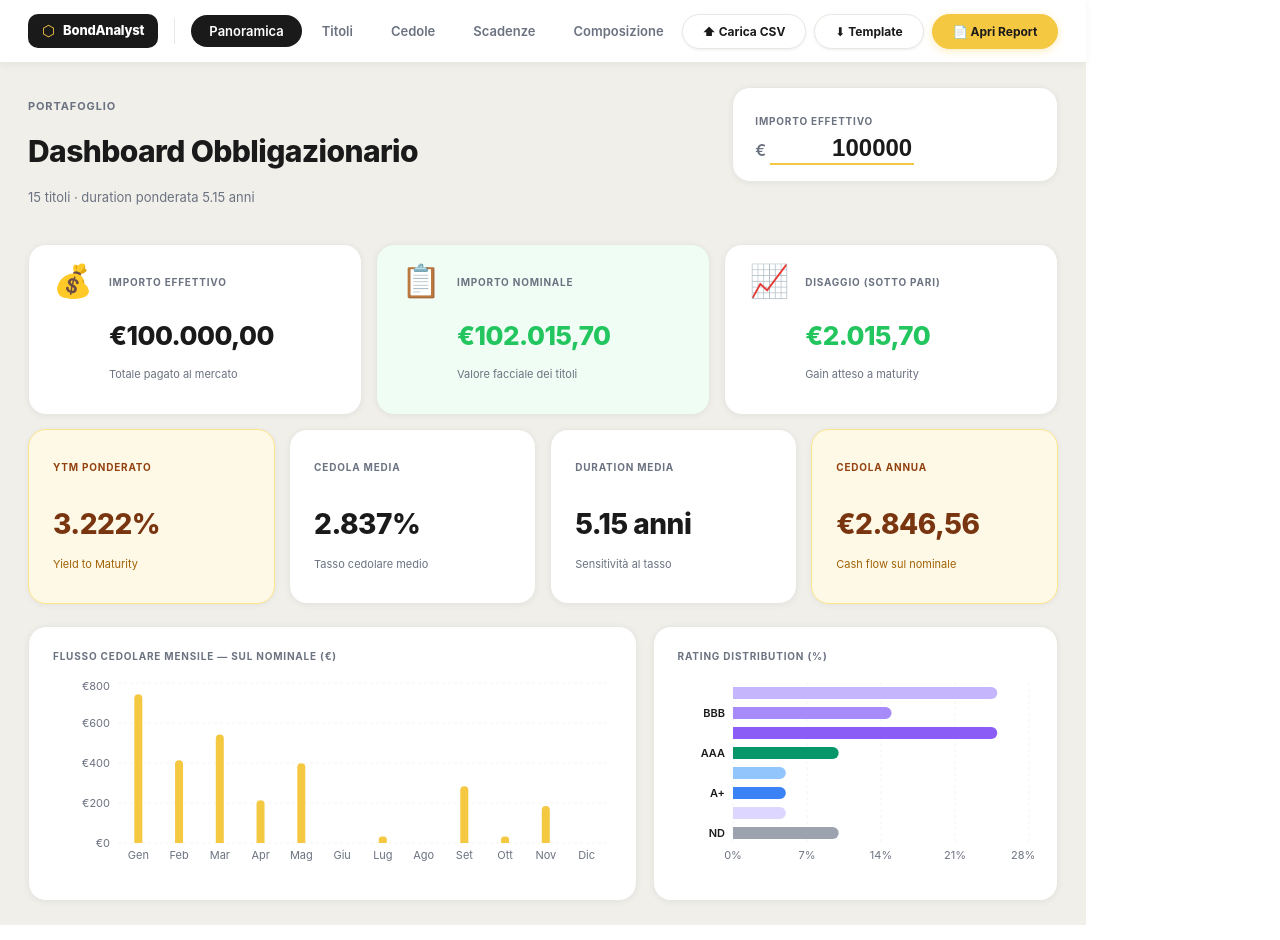
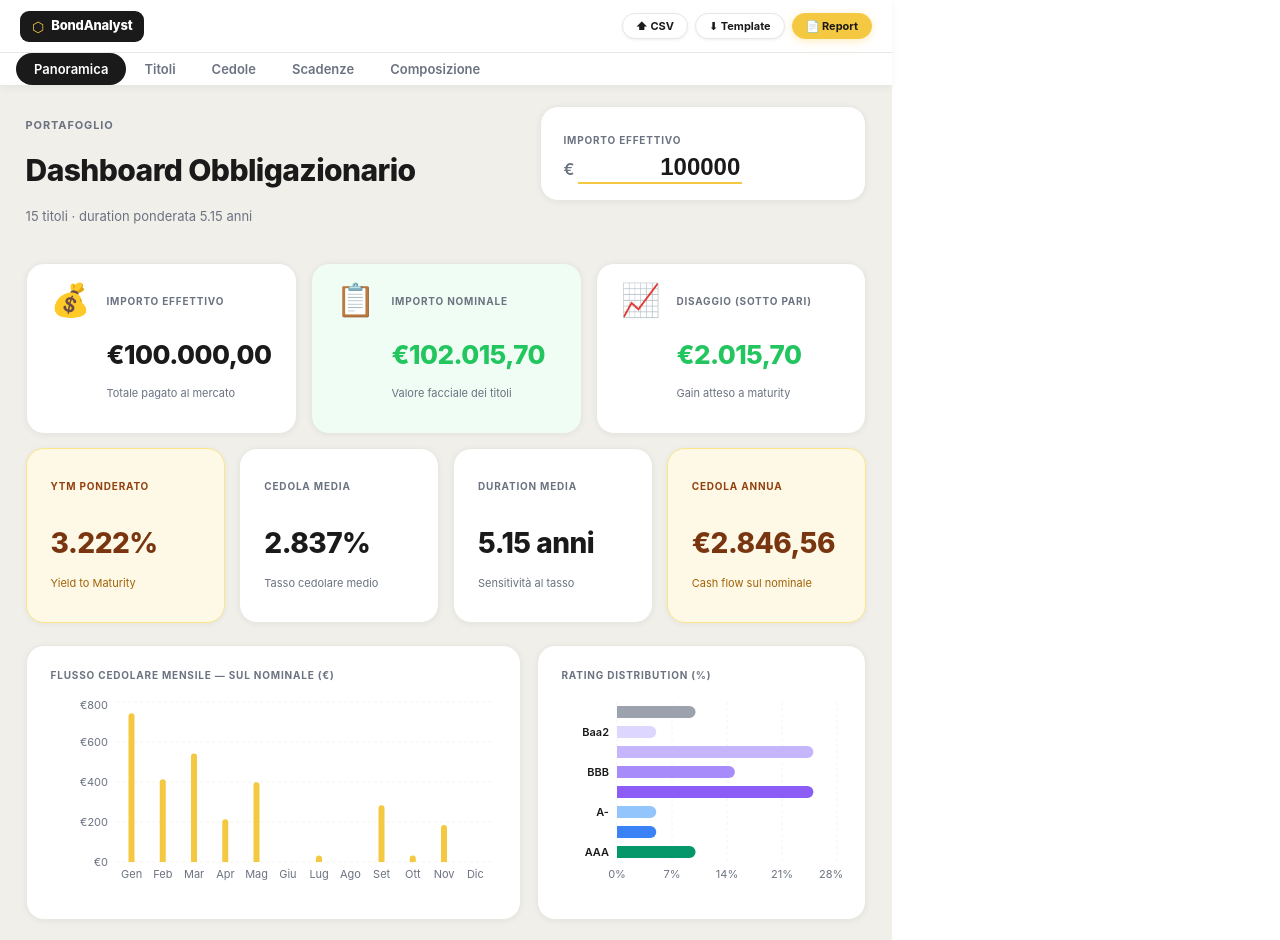
Before and after one commit to nobleongit/bond-dashboard, a React (Vite) app: page / in a window 1280 px wide. Built offline with nearby package versions, Linux system fonts and the light colour scheme.

Commit message:
Update App.jsx

```diff
--- a/src/App.jsx
+++ b/src/App.jsx
@@ -48,6 +48,15 @@ const COUPON_TYPE_COLORS = {
   "Fixed":"#22c55e","Variable":"#f59e0b","Floating":"#f59e0b",
   "Zero Coupon":"#9ca3af","Step Up":"#f97316","Inflazione":"#8b5cf6",
 };
+
+// Ordine standard rating investment grade → speculative → ND (per grafici)
+const RATING_ORDER = [
+  "AAA","AA+","AA","AA-","A+","A","A-",
+  "BBB+","BBB","BBB-","Baa1","Baa2","Baa3",
+  "BB+","BB","BB-","B+","B","B-",
+  "CCC+","CCC","CCC-","CC","C","D","ND",
+];
+const ratingRank = (r) => { const i = RATING_ORDER.indexOf(r); return i === -1 ? 999 : i; };
 
 // ─── DATI INIZIALI (aggiornati dal file Excel reale) ──────────────────────────
 const INITIAL_BONDS = [
@@ -119,9 +128,13 @@ function normalizeCouponType(raw="") {
 
 // ─── CSV PARSER ───────────────────────────────────────────────────────────────
 function parseCSV(text) {
-  const lines = text.trim().split(/\r?\n/);
-  if (lines.length < 2) return { error:"CSV non valido." };
-  const sep  = lines[0].includes(";") ? ";" : ",";
+  // Strip BOM if present (UTF-8 BOM: EF BB BF → \uFEFF)
+  const clean = text.replace(/^\uFEFF/, "").trim();
+  const lines = clean.split(/\r?\n/);
+  if (lines.length < 2) return { error:"CSV non valido: meno di 2 righe." };
+  // Auto-detect separator: ; or , or \t
+  const firstLine = lines[0];
+  const sep = firstLine.includes(";") ? ";" : firstLine.includes("\t") ? "\t" : ",";
   const hdrs = lines[0].split(sep).map(h=>h.trim().toLowerCase().replace(/['"]/g,""));
   const ix   = (...al) => { for(const a of al){const i=hdrs.indexOf(a);if(i>=0)return i;} return -1; };
   const c = {
@@ -197,6 +210,30 @@ function downloadCSVTemplate() {
   if(w){w.document.write(`<pre style="font-family:monospace;padding:20px;font-size:12px">${h}\n${e}</pre><p style="padding:0 20px;font-family:sans-serif;font-size:12px;color:#666">Copia e salva come .csv (separatore punto e virgola)</p>`);w.document.title="Template CSV";}
 }
 
+// ─── HELPERS REPORT ──────────────────────────────────────────────────────────
+// Genera una sezione di composizione HTML con barre CSS colorate
+function buildCompositionSection(title, data, colorMap) {
+  const max = Math.max(...data.map(d=>d.peso), 1);
+  const rows = data.map(d=>{
+    const col = colorMap[d.name] || "#94a3b8";
+    const pct = Number(d.peso).toFixed(1);
+    const bar = Math.round((d.peso/max)*100);
+    return `<tr>
+      <td style="padding:5px 8px;font-size:10px;white-space:nowrap;width:130px;color:#374151;font-weight:600">${d.name}</td>
+      <td style="padding:5px 8px;width:100%">
+        <div style="background:#f3f4f6;border-radius:4px;overflow:hidden;height:14px">
+          <div style="background:${col};width:${bar}%;height:14px;border-radius:4px;transition:width 0.3s"></div>
+        </div>
+      </td>
+      <td style="padding:5px 8px;font-size:10px;font-weight:700;color:${col};white-space:nowrap;text-align:right">${pct}%</td>
+    </tr>`;
+  }).join("");
+  return `<div style="break-inside:avoid;margin-bottom:14px">
+    <div style="font-size:9px;font-weight:800;color:#374151;text-transform:uppercase;letter-spacing:.1em;margin-bottom:8px">${title}</div>
+    <table style="width:100%;border-collapse:collapse;margin:0"><tbody>${rows}</tbody></table>
+  </div>`;
+}
+
 // ─── REPORT ───────────────────────────────────────────────────────────────────
 function openReport(bonds,totale,stats,monthlyData) {
   const today=new Date().toLocaleDateString("it-IT");
@@ -262,6 +299,33 @@ td{padding:5px 5px;border-bottom:1px solid #f3f4f6;font-size:10px}tr:nth-child(e
 <tbody><tr><td style="font-weight:700">${new Date().getFullYear()+1}</td>${cedRow}
 <td align="right" style="font-weight:800;background:#fffbeb;color:#92400e">${fe(monthlyData.reduce((s,m)=>s+m.cedola,0))}</td>
 </tr></tbody></table>
+<div class="sec">Composizione Portafoglio</div>
+<div style="display:grid;grid-template-columns:1fr 1fr 1fr;gap:20px;margin-bottom:20px">
+  ${(()=>{
+    const ratingMap={"AAA":"#059669","AA+":"#10b981","AA":"#34d399","AA-":"#6ee7b7","A+":"#3b82f6","A":"#60a5fa","A-":"#93c5fd","BBB+":"#8b5cf6","BBB":"#a78bfa","BBB-":"#c4b5fd","Baa2":"#ddd6fe","BB+":"#ef4444","BB":"#f87171","ND":"#9ca3af"};
+    const tipoMap={"Governativo":"#3b82f6","Corporate":"#8b5cf6","Sovranazionale":"#10b981"};
+    const seniMap={"Senior Unsecured":"#22c55e","Senior Secured":"#10b981","Tier 2":"#f59e0b","AT1":"#f97316","Junior Subordinated":"#ef4444"};
+    const sectMap={"Government Activity":"#3b82f6","Utilities":"#10b981","Healthcare":"#8b5cf6","Financials":"#f59e0b","Industrials":"#6b7280","Consumer Cyclicals":"#f97316","Basic Materials":"#a3e635","Technology":"#06b6d4","Energy":"#ef4444"};
+    const ccyMap={"EUR":"#3b82f6","USD":"#22c55e","GBP":"#8b5cf6","CHF":"#f59e0b"};
+    const cpnMap={"Fixed":"#22c55e","Variable":"#f59e0b","Zero Coupon":"#9ca3af","Step Up":"#f97316"};
+    const agg=(fn)=>{const r={};bonds.forEach(b=>{const k=fn(b)||"ND";r[k]=(r[k]||0)+b.peso;});return Object.entries(r).map(([k,v])=>({name:k,peso:v})).sort((a,b)=>b.peso-a.peso);};
+    const RATING_ORD=["AAA","AA+","AA","AA-","A+","A","A-","BBB+","BBB","BBB-","Baa1","Baa2","Baa3","BB+","BB","BB-","ND"];
+    const ratingD=agg(b=>b.rating).sort((a,b)=>RATING_ORD.indexOf(a.name)-RATING_ORD.indexOf(b.name));
+    const tipoD=agg(b=>b.tipo);
+    const seniD=agg(b=>b.seniority);
+    const sectD=agg(b=>b.sector);
+    const ccyD=agg(b=>b.valuta);
+    const cpnD=agg(b=>b.tipoCedola);
+    return [
+      buildCompositionSection("Per Rating",ratingD,ratingMap),
+      buildCompositionSection("Per Tipologia",tipoD,tipoMap),
+      buildCompositionSection("Per Seniority",seniD,seniMap),
+      buildCompositionSection("Per Settore",sectD,sectMap),
+      buildCompositionSection("Per Valuta",ccyD,ccyMap),
+      buildCompositionSection("Per Tipo Cedola",cpnD,cpnMap),
+    ].join("");
+  })()}
+</div>
 <div class="foot"><span>Report generato automaticamente · Dashboard Portafoglio Obbligazionario</span><span>Solo a fini informativi.</span></div>
 </body></html>`;
   const w=window.open("","_blank");
@@ -280,6 +344,7 @@ const EMPTY_BOND = {
 export default function App() {
   const [bonds,setBonds]               = useState(INITIAL_BONDS);
   const [totale,setTotale]             = useState(100000);
+  const [rawTotale,setRawTotale]       = useState("100000"); // stringa per input controllato
   const [activeTab,setActiveTab]       = useState("overview");
   const [showAddForm,setShowAddForm]   = useState(false);
   const [addForm,setAddForm]           = useState(EMPTY_BOND);
@@ -334,7 +399,16 @@ export default function App() {
   },[bonds]);
 
   // Dati composizione
-  const ratingData   = useMemo(()=>{const r={};bonds.forEach(b=>{r[b.rating]=(r[b.rating]||0)+b.peso;});return Object.entries(r).map(([k,v])=>({name:k,peso:v}));},[bonds]);
+  // Rating ordinati per qualità: AAA in cima, ND in fondo
+  // In recharts layout="vertical" l'array viene renderizzato dal basso verso l'alto,
+  // quindi per avere AAA in cima dobbiamo invertire l'ordine (worst first → AAA last)
+  const ratingData = useMemo(()=>{
+    const r={};
+    bonds.forEach(b=>{r[b.rating]=(r[b.rating]||0)+b.peso;});
+    return Object.entries(r)
+      .map(([k,v])=>({name:k,peso:v}))
+      .sort((a,b)=>ratingRank(b.name)-ratingRank(a.name)); // inverted: ND first → AAA last = AAA on top
+  },[bonds]);
   const tipoData     = useMemo(()=>{const r={};bonds.forEach(b=>{r[b.tipo]=(r[b.tipo]||0)+b.peso;});return Object.entries(r).map(([k,v])=>({name:k,peso:v}));},[bonds]);
   const seniData     = useMemo(()=>{const r={};bonds.forEach(b=>{const s=b.seniority||"Senior Unsecured";r[s]=(r[s]||0)+b.peso;});return Object.entries(r).map(([k,v])=>({name:k,peso:v}));},[bonds]);
   const sectorData   = useMemo(()=>{const r={};bonds.forEach(b=>{const s=b.sector||"—";r[s]=(r[s]||0)+b.peso;});return Object.entries(r).map(([k,v])=>({name:k,peso:v})).sort((a,b)=>b.peso-a.peso);},[bonds]);
@@ -402,46 +476,68 @@ export default function App() {
   );
   const SL=({children})=><div style={{fontSize:10,fontWeight:700,color:C.gray,letterSpacing:"0.08em",textTransform:"uppercase",marginBottom:14}}>{children}</div>;
 
-  // Mini donut helper
-  const MiniPie=({data,colorMap,title})=>(
+  // Mini donut helper - usa legenda sotto invece di label esterne per evitare troncamenti
+  const MiniPie=({data,colorMap,title})=>{
+    // Label custom inline sul pie (breve)
+    const renderLabel=({cx,cy,midAngle,innerRadius,outerRadius,percent,name})=>{
+      if(percent<0.05) return null; // nasconde slice troppo piccole
+      const RADIAN=Math.PI/180;
+      const r=innerRadius+(outerRadius-innerRadius)*0.5;
+      const x=cx+r*Math.cos(-midAngle*RADIAN);
+      const y=cy+r*Math.sin(-midAngle*RADIAN);
+      return(<text x={x} y={y} fill="#fff" textAnchor="middle" dominantBaseline="central" fontSize={10} fontWeight={700}>
+        {`${(percent*100).toFixed(0)}%`}
+      </text>);
+    };
+    return(
       <div style={{...card,padding:"18px 20px"}}>
         <SL>{title}</SL>
-      <ResponsiveContainer width="100%" height={240}>
+        <ResponsiveContainer width="100%" height={210}>
           <PieChart>
-          <Pie data={data} dataKey="peso" nameKey="name" cx="50%" cy="50%" outerRadius={90} innerRadius={34}
-            label={({name,peso})=>`${name.length>10?name.substring(0,9)+"…":name} ${pct(peso)}`}
-            labelLine={{stroke:C.border}} fontSize={9}>
+            <Pie data={data} dataKey="peso" nameKey="name" cx="50%" cy="50%" outerRadius={85} innerRadius={32}
+              labelLine={false} label={renderLabel}>
               {data.map((e,i)=><Cell key={i} fill={colorMap[e.name]||`hsl(${i*47},65%,55%)`}/>)}
             </Pie>
-          <Tooltip {...TTIP} formatter={v=>[`${Number(v).toFixed(2)}%`]}/>
+            <Tooltip {...TTIP} formatter={(v,name)=>[`${Number(v).toFixed(2)}%`,name]}/>
           </PieChart>
         </ResponsiveContainer>
+        {/* Legenda testuale sotto - sempre visibile, nessun troncamento */}
+        <div style={{display:"flex",flexWrap:"wrap",gap:"6px 12px",marginTop:8}}>
+          {data.map((e,i)=>(
+            <div key={i} style={{display:"flex",alignItems:"center",gap:5}}>
+              <span style={{width:10,height:10,borderRadius:"50%",background:colorMap[e.name]||`hsl(${i*47},65%,55%)`,flexShrink:0,display:"inline-block"}}/>
+              <span style={{fontSize:10,color:C.gray,whiteSpace:"nowrap"}}>{e.name} <b style={{color:C.dark}}>{pct(e.peso)}</b></span>
+            </div>
+          ))}
+        </div>
       </div>
     );
+  };
 
   return (
     <div style={{minHeight:"100vh",background:C.bg,fontFamily:"-apple-system,BlinkMacSystemFont,'Segoe UI',system-ui,sans-serif",color:C.dark}}>
 
       {/* ── NAVBAR ──────────────────────────────────────────────────────────── */}
       <nav style={{background:C.card,borderBottom:`1px solid ${C.border}`,position:"sticky",top:0,zIndex:100,boxShadow:"0 2px 8px rgba(0,0,0,0.05)"}}>
-        <div style={{maxWidth:1600,margin:"0 auto",padding:"0 28px",display:"flex",alignItems:"center",justifyContent:"space-between",height:62}}>
-          <div style={{display:"flex",alignItems:"center",gap:16}}>
-            <div style={{background:C.dark,borderRadius:10,padding:"6px 14px",display:"flex",alignItems:"center",gap:8}}>
-              <span style={{color:C.yellow,fontSize:15,fontWeight:900}}>⬡</span>
+        {/* Riga brand + azioni */}
+        <div style={{maxWidth:1600,margin:"0 auto",padding:"0 20px",display:"flex",alignItems:"center",justifyContent:"space-between",height:52,gap:10}}>
+          <div style={{background:C.dark,borderRadius:9,padding:"5px 12px",display:"flex",alignItems:"center",gap:7,flexShrink:0}}>
+            <span style={{color:C.yellow,fontSize:14,fontWeight:900}}>⬡</span>
             <span style={{color:"#fff",fontWeight:800,fontSize:13,letterSpacing:"-.2px"}}>BondAnalyst</span>
           </div>
-            <div style={{width:1,height:26,background:C.border}}/>
-            <div style={{display:"flex",gap:2}}>
+          <div style={{display:"flex",gap:7,alignItems:"center",flexShrink:0,flexWrap:"wrap"}}>
+            <input ref={fileRef} type="file" accept=".csv" style={{display:"none"}} onChange={onCSV}/>
+            <Btn sm onClick={()=>fileRef.current.click()}>⬆ CSV</Btn>
+            <Btn sm onClick={downloadCSVTemplate}>⬇ Template</Btn>
+            <Btn primary sm onClick={()=>openReport(bonds,totale,stats,monthlyData)}>📄 Report</Btn>
+          </div>
+        </div>
+        {/* Tabs — scrollabili su schermi stretti */}
+        <div style={{borderTop:`1px solid ${C.border}`,overflowX:"auto",WebkitOverflowScrolling:"touch",scrollbarWidth:"none"}}>
+          <div style={{display:"flex",gap:0,padding:"0 16px",minWidth:"max-content"}}>
             {[["overview","Panoramica"],["bonds","Titoli"],["cedole","Cedole"],["scadenze","Scadenze"],["composizione","Composizione"]].map(([id,l])=>(
               <TabBtn key={id} id={id} label={l}/>
             ))}
-            </div>
-          </div>
-          <div style={{display:"flex",gap:8,alignItems:"center"}}>
-            <input ref={fileRef} type="file" accept=".csv" style={{display:"none"}} onChange={onCSV}/>
-            <Btn onClick={()=>fileRef.current.click()}>⬆ Carica CSV</Btn>
-            <Btn onClick={downloadCSVTemplate}>⬇ Template</Btn>
-            <Btn primary onClick={()=>openReport(bonds,totale,stats,monthlyData)}>📄 Apri Report</Btn>
           </div>
         </div>
       </nav>
@@ -455,7 +551,7 @@ export default function App() {
         </div>
       )}
 
-      <div style={{maxWidth:1600,margin:"0 auto",padding:"24px 28px"}}>
+      <div style={{maxWidth:1600,margin:"0 auto",padding:"20px max(12px, min(28px, 2vw))"}}>
 
         {/* ═══════════════ PANORAMICA ══════════════════════════════════════ */}
         {activeTab==="overview"&&(
@@ -471,8 +567,22 @@ export default function App() {
                   <p style={{fontSize:10,color:C.gray,fontWeight:700,letterSpacing:"0.08em",textTransform:"uppercase",marginBottom:4}}>Importo Effettivo</p>
                   <div style={{display:"flex",alignItems:"baseline",gap:4}}>
                     <span style={{color:C.gray,fontWeight:600}}>€</span>
-                    <input value={totale} onChange={e=>setTotale(parseFloat(e.target.value)||100000)}
-                      style={{background:"transparent",border:"none",borderBottom:`2px solid ${C.yellow}`,color:C.dark,fontSize:24,fontWeight:800,width:140,textAlign:"right",outline:"none"}}/>
+                    <input
+                      value={rawTotale}
+                      onChange={e=>{
+                        const raw = e.target.value.replace(/[^0-9.]/g,"");
+                        setRawTotale(raw);
+                        const n = parseFloat(raw);
+                        if(!isNaN(n) && n>0) setTotale(n);
+                      }}
+                      onBlur={()=>{
+                        // al blur: se campo vuoto o non valido ripristina
+                        const n=parseFloat(rawTotale);
+                        if(isNaN(n)||n<=0){ setRawTotale(String(totale)); }
+                        else { setRawTotale(String(n)); setTotale(n); }
+                      }}
+                      style={{background:"transparent",border:"none",borderBottom:`2px solid ${C.yellow}`,color:C.dark,fontSize:24,fontWeight:800,width:160,textAlign:"right",outline:"none"}}
+                    />
                   </div>
                 </div>
               </div>
@@ -824,13 +934,15 @@ export default function App() {
             <div style={{...card,padding:"22px 24px",marginBottom:16}}>
               <SL>Rimborso per data (% portafoglio) — barre sovrapposte</SL>
               <ResponsiveContainer width="100%" height={230}>
-                <BarChart data={scadenzeData} barCategoryGap="35%">
+                {/* barCategoryGap e barGap controllano spazio tra gruppi e tra barre nello stesso gruppo */}
+                <BarChart data={scadenzeData} barCategoryGap="30%" barGap={3}>
                   <CartesianGrid strokeDasharray="3 3" stroke={C.lgray} vertical={false}/>
                   <XAxis dataKey="label" tick={{fill:C.gray,fontSize:10}} axisLine={false} tickLine={false}/>
                   <YAxis tick={{fill:C.gray,fontSize:11}} axisLine={false} tickLine={false} tickFormatter={v=>`${v.toFixed(1)}%`}/>
                   <Tooltip {...TTIP} formatter={(v,n)=>[v>0?`${Number(v).toFixed(4)}%`:"—",n==="pM"?"A Scadenza":"A Call"]}/>
-                  {showMaturity&&<Bar dataKey="pM" name="pM" stackId="s" fill={C.blue} radius={[0,0,0,0]} maxBarSize={52}/>}
-                  {showCall    &&<Bar dataKey="pC" name="pC" stackId="s" fill={C.yellow} radius={[6,6,0,0]} maxBarSize={52}/>}
+                  {/* NESSUN stackId: barre affiancate. Quando una è nascosta l'altra occupa tutto lo spazio senza sovrapposizioni */}
+                  {showMaturity&&<Bar dataKey="pM" name="pM" fill={C.blue} radius={[4,4,0,0]} maxBarSize={40}/>}
+                  {showCall    &&<Bar dataKey="pC" name="pC" fill={C.yellow} radius={[4,4,0,0]} maxBarSize={40}/>}
                 </BarChart>
               </ResponsiveContainer>
             </div>
```
Lines whose indentation alone changed are shown as unchanged.
